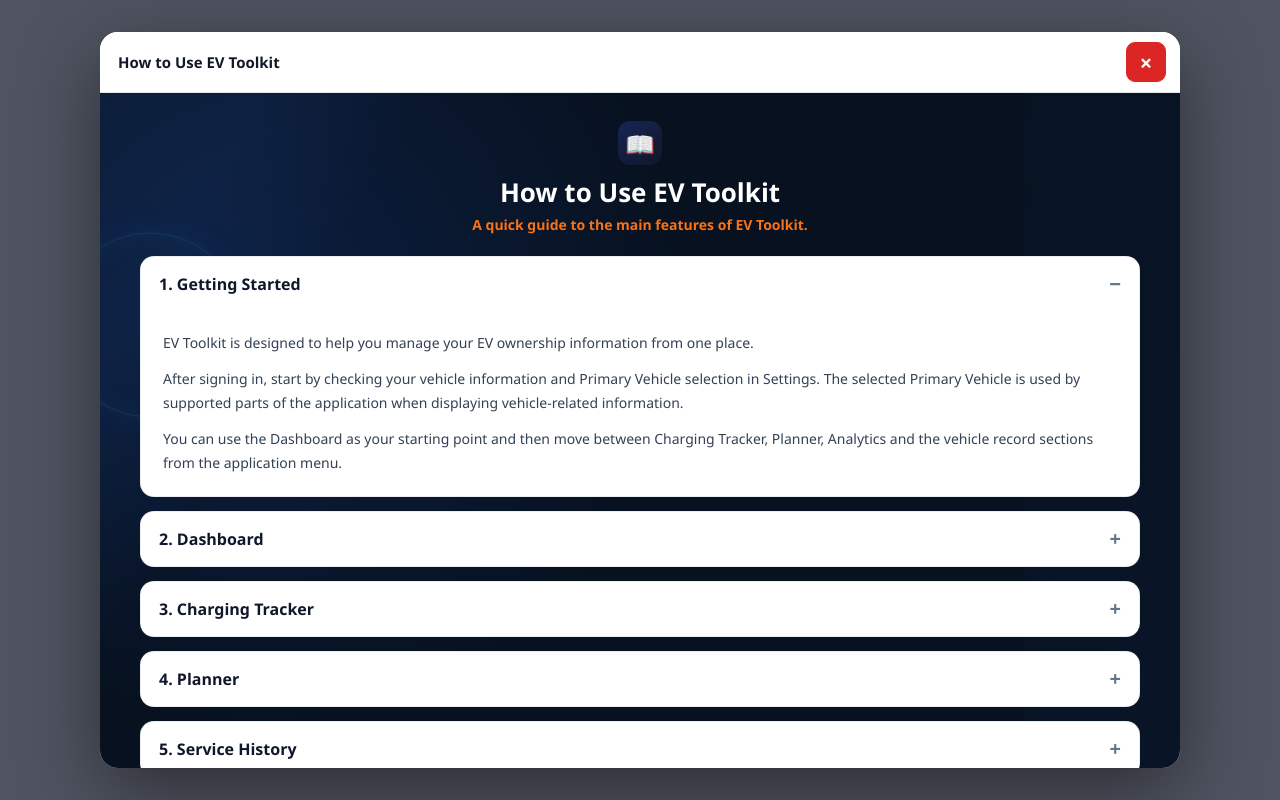
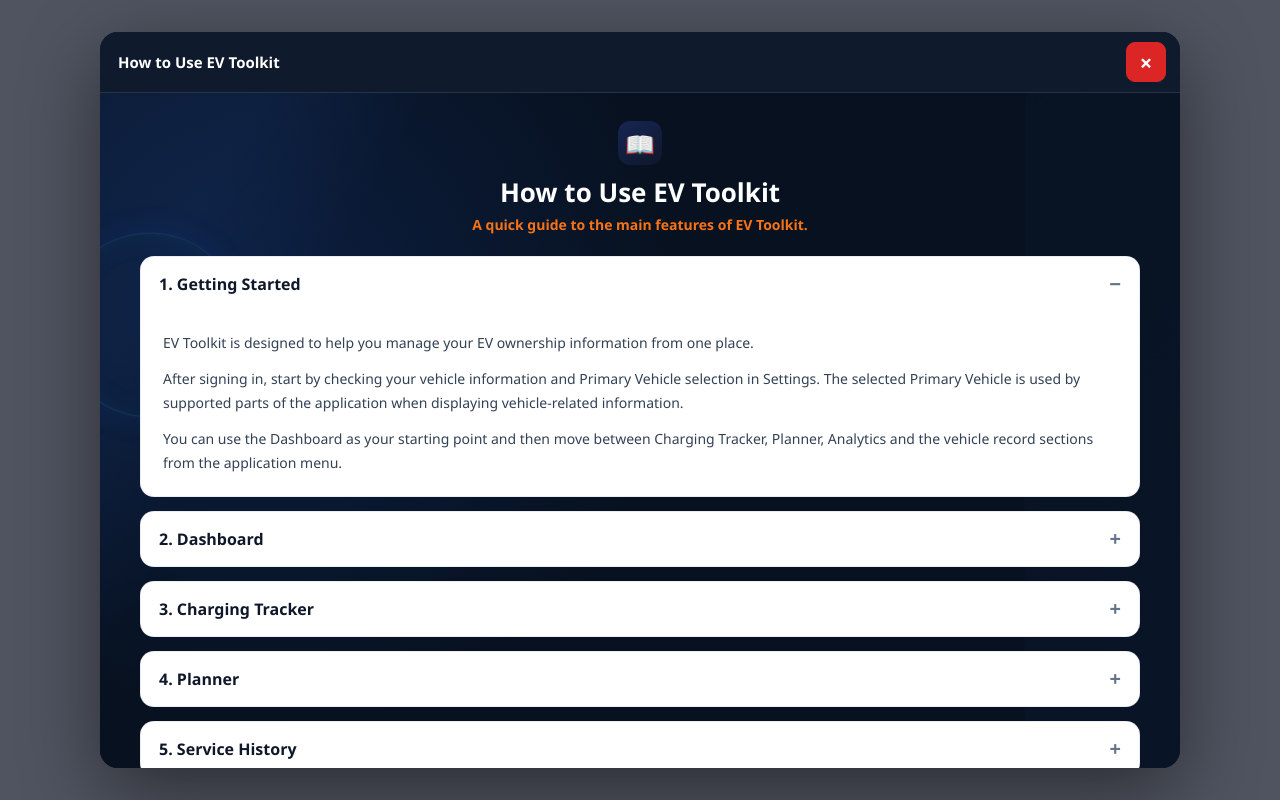
Before and after one commit to rakesh-hb/evtoolkit, a React (Vite) app: page / in a window 1280 px wide. Both pictures are taken after a click on the button "How to Use EV Toolkit". Built offline with nearby package versions, Linux system fonts and the light colour scheme; no server answers.

Commit message:
Match How To Use modal with dark EV theme

```diff
--- a/src/pages/Login.tsx
+++ b/src/pages/Login.tsx
@@ -307,7 +307,7 @@ export default function Login({
               width: "100%",
               maxWidth: 1080,
               height: "min(92vh, 900px)",
-              background: "#f5f7fb",
+              background: "#07111f",
               borderRadius: 18,
               overflow: "hidden",
               boxShadow: "0 24px 80px rgba(0,0,0,0.45)",
@@ -325,15 +325,15 @@ export default function Login({
                 alignItems: "center",
                 justifyContent: "space-between",
                 gap: 12,
-                background: "#ffffff",
-                borderBottom: "1px solid #e5e7eb",
+                background: "#0f1b2d",
+                borderBottom: "1px solid rgba(148,163,184,0.18)",
               }}
             >
               <div
                 style={{
                   fontSize: 15,
                   fontWeight: 800,
-                  color: "#111827",
+                  color: "#ffffff",
                 }}
               >
                 How to Use EV Toolkit
```
